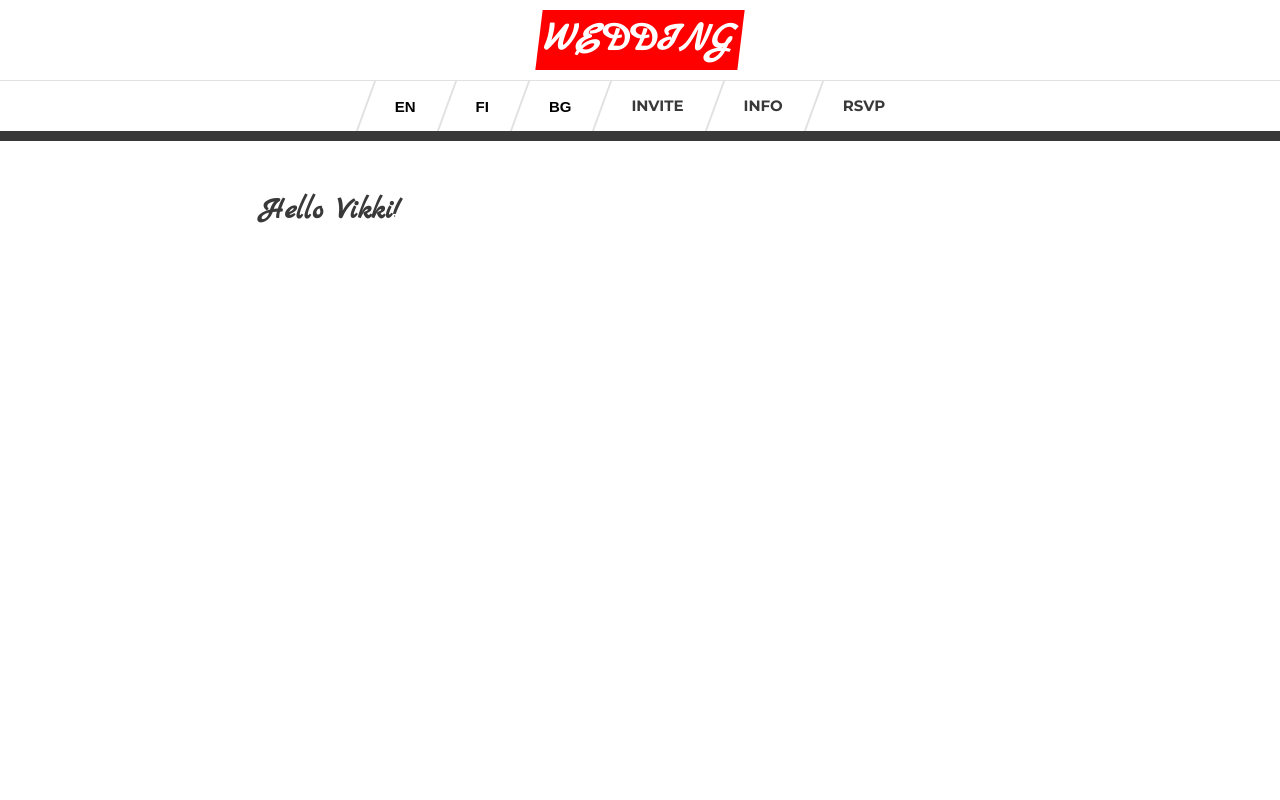
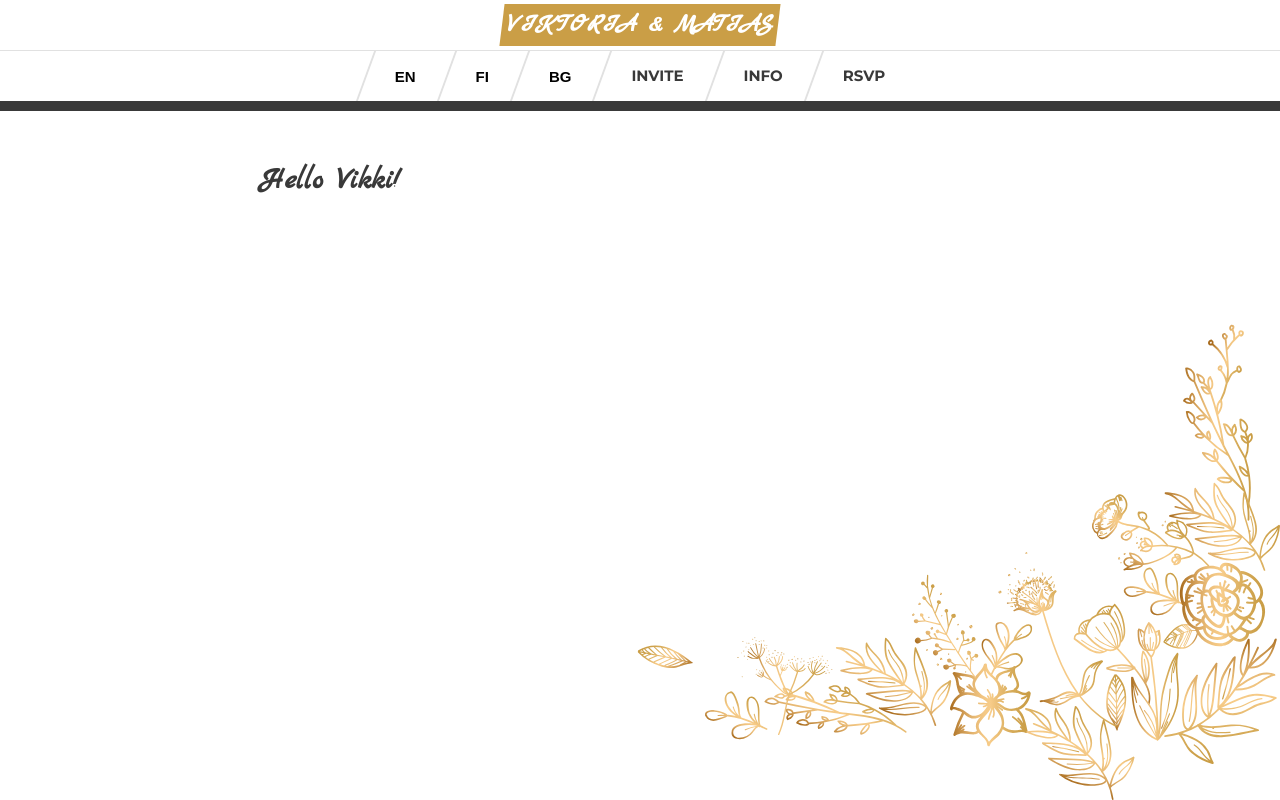
Before and after one commit to matiaskantele/rsvp, a Next.js app: page / in a window 1280 px wide. Built offline with nearby package versions, Linux system fonts and the light colour scheme.

Commit message:
add background image of golder flowers

```diff
--- a/components/Header.js
+++ b/components/Header.js
@@ -10,14 +10,14 @@ Router.onRouteChangeComplete = () => NProgress.done();
 Router.onRouteCHangeError = () => NProgress.done();
 
 const Logo = styled.h1`
-  font-size: 4rem;
+  font-size: 2.5rem;
   margin-left: 2rem;
   position: relative;
   z-index: 2;
   transform: skew(-7deg);
   a {
     padding: 0.5rem;
-    background: ${props => props.theme.red};
+    background: ${props => props.theme.gold};
     color: white;
     text-transform: uppercase;
     text-decoration: none;
@@ -47,7 +47,7 @@ const Header = () => (
     <div className="bar">
       <Logo>
         <Link href="/">
-          <a>WEDDING</a>
+          <a>Viktoria & Matias</a>
         </Link>
       </Logo>
       <Nav />
--- a/components/Page.js
+++ b/components/Page.js
@@ -1,9 +1,10 @@
+import styled from "styled-components";
+
 import Meta from "./Meta";
 import Header from "./Header";
-import styled, { ThemeProvider, createGlobalStyle } from "styled-components";
+import { Background } from "./styles/BackgroundStyles";
 
 const StyledPage = styled.div`
-  background: white;
   color: ${props => props.theme.black};
 `;
 
@@ -18,6 +19,7 @@ const Page = ({ route, children }) => (
     <Meta route={route} />
     <Header />
     <Inner>{children}</Inner>
+    <Background />
   </StyledPage>
 );
 
--- /dev/null
+++ b/components/styles/BackgroundStyles.js
@@ -0,0 +1,12 @@
+import styled from "styled-components";
+
+export const Background = styled.div`
+  width: 90rem;
+  height: 100vh;
+  position: absolute;
+  right: 0;
+  bottom: 0;
+  background: url("flowers.svg") no-repeat;
+  transform: scaleY(-1);
+  pointer-events: none;
+`;
```
Also changed, not shown: public/flowers.svg (added).
